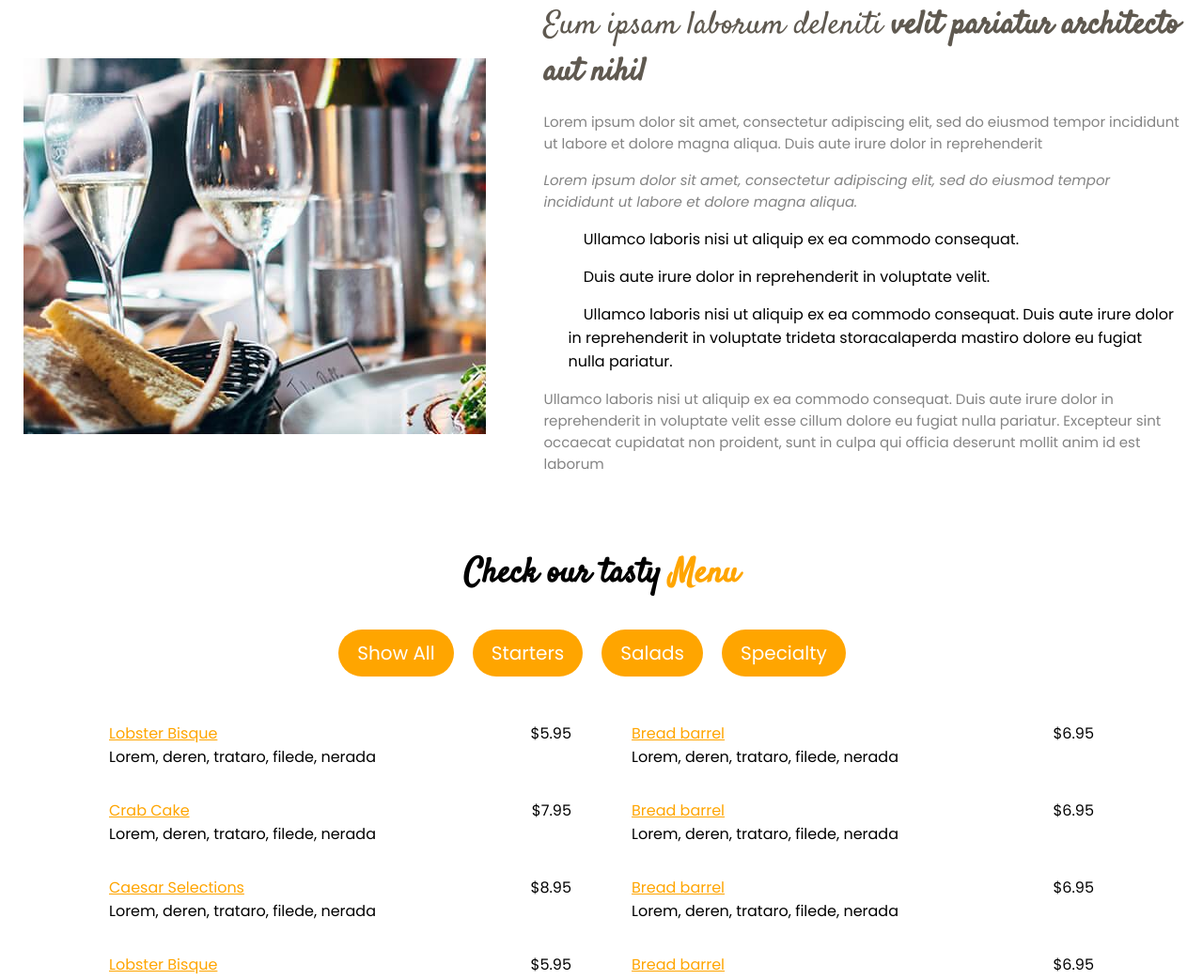
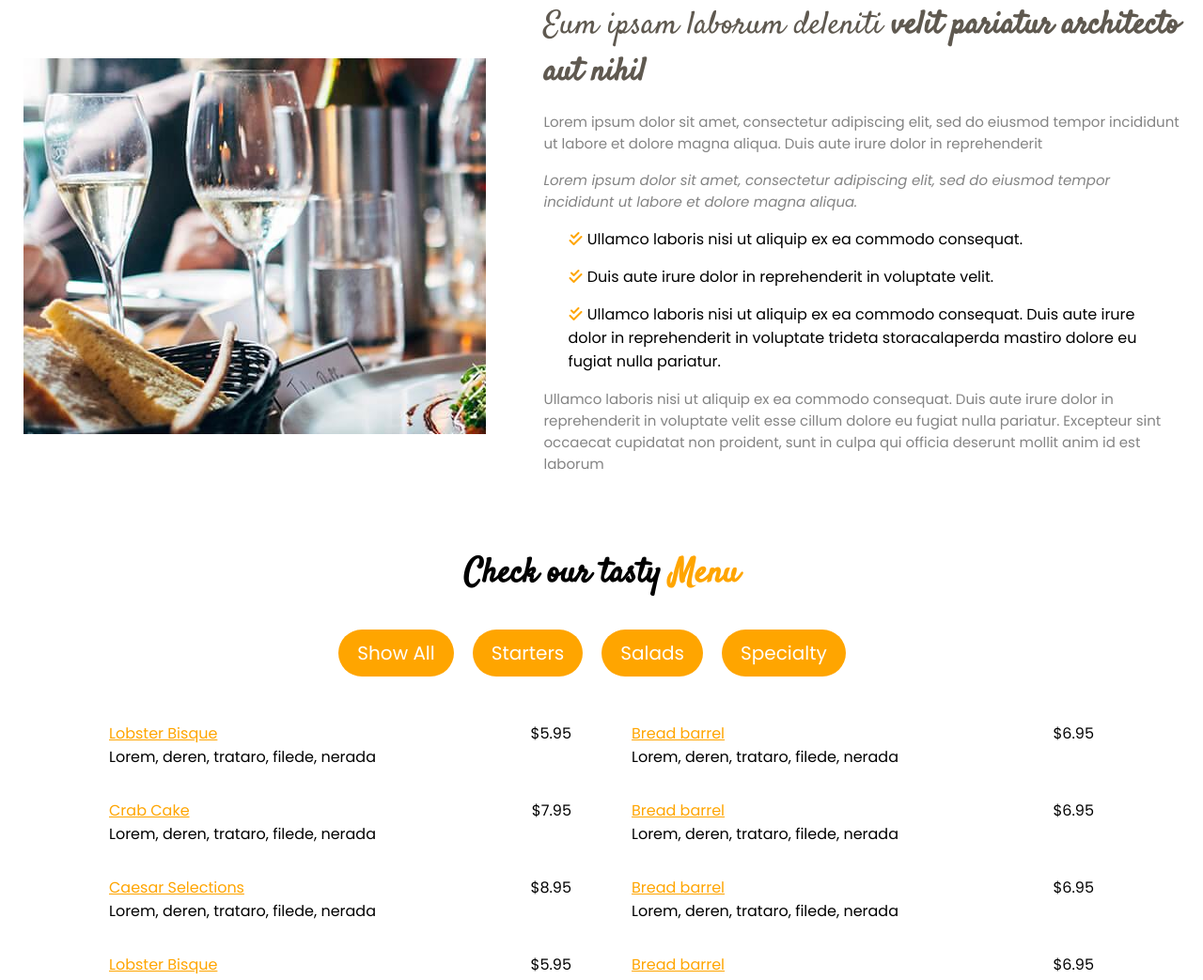
Before and after one commit to prajaktak137/restaurant-app-sass, a website: page index.html in a window 1280 px wide. Shown: the part 884-1927 px from the top of the page at 94% size. Drawn offline with Linux system fonts and the light colour scheme.

Commit message:
updated html

```diff
--- a/index.html
+++ b/index.html
@@ -82,9 +82,9 @@
                 magna aliqua.
               </p>
               <ul>
-                <li><i class="fa-light fa-check-double"></i> Ullamco laboris nisi ut aliquip ex ea commodo consequat.</li>
-                <li><i class="fa-light fa-check-double"></i> Duis aute irure dolor in reprehenderit in voluptate velit.</li>
-                <li><i class="fa-light fa-check-double"></i> Ullamco laboris nisi ut aliquip ex ea commodo consequat. Duis aute irure dolor in reprehenderit in voluptate trideta storacalaperda mastiro dolore eu fugiat nulla pariatur.</li>
+                <li><i class="fa-solid fa-check-double"></i> Ullamco laboris nisi ut aliquip ex ea commodo consequat.</li>
+                <li><i class="fa-solid fa-check-double"></i> Duis aute irure dolor in reprehenderit in voluptate velit.</li>
+                <li><i class="fa-solid fa-check-double"></i> Ullamco laboris nisi ut aliquip ex ea commodo consequat. Duis aute irure dolor in reprehenderit in voluptate trideta storacalaperda mastiro dolore eu fugiat nulla pariatur.</li>
               </ul>
               <p class="about-wrapper__content-para">
                 Ullamco laboris nisi ut aliquip ex ea commodo consequat. Duis aute irure dolor in reprehenderit in voluptate
--- a/scss/_components.scss
+++ b/scss/_components.scss
@@ -60,6 +60,9 @@
          font-size: 15px;
          color: $color-light-gray;
          margin-bottom:1rem;
+         }
+         .fa-check-double{
+           color:$color-primary;
          }
          ul li+li {
          margin-top: 15px;
```
Also changed, not shown: css/main.css, 1 other file.
